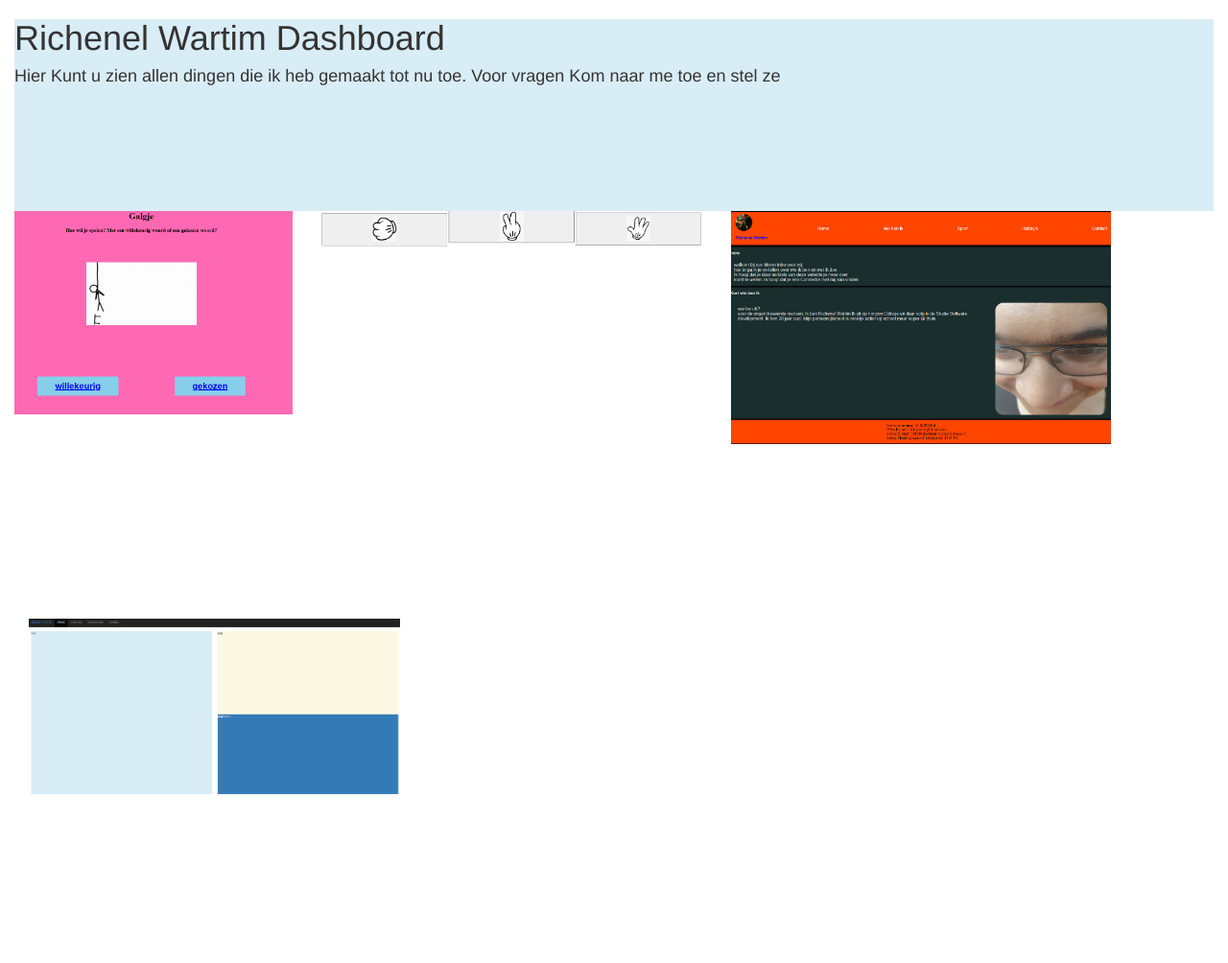
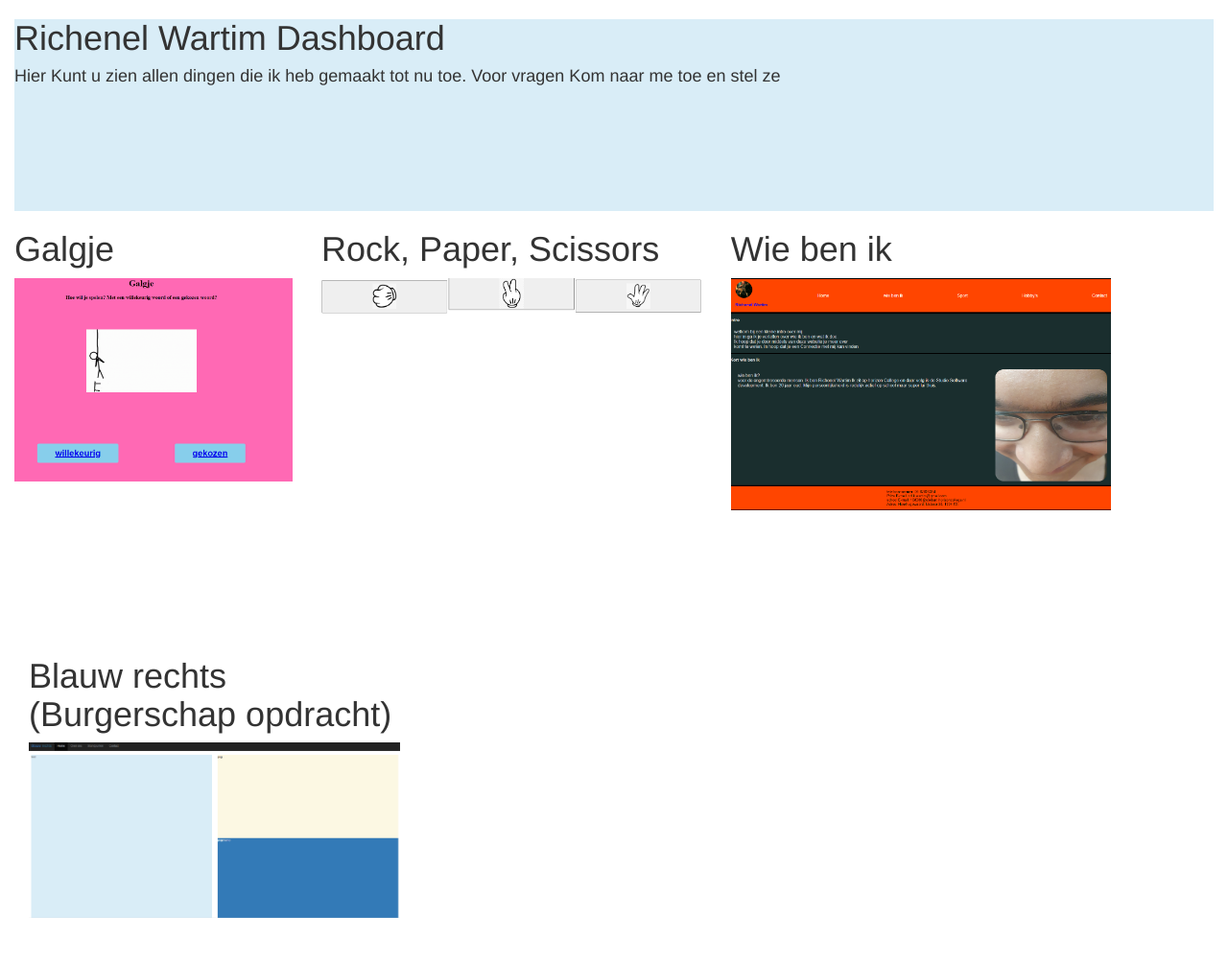
Before and after one commit to horizoncollege/ao-alkmaar-RichenelWartim, a PHP site: page / in a window 1280 px wide. Shown: the top 1004 px of the page at 96% size. Before the commit the page ends 828 px from the top, so only its background shows below. Run offline with PHP 8.4, Linux system fonts and the light colour scheme.

Commit message:
Add files via upload

```diff
--- a/index.php
+++ b/index.php
@@ -20,21 +20,25 @@
                 </div>
             </div>
             <div class="col-sm-3 w-50">
+                <h1>Galgje</h1>
                 <a href="Galgje/" target="_blank"><img src="img/Galgje.png" alt="HTML tutorial" class="row-sm-4 w-50" style="width: 100%;"></a>
             </div>
             <div class="col-sm-4 w-50">
                 <div class="row-sm-3 " style="height: 425px;">
+                    <h1>Rock, Paper, Scissors</h1>
                     <a href="RPS/" target="_blank"><img src="img/RPS.png" alt="HTML tutorial" class="row-sm-4 w-50" style="width: 100%;"></a>
                 </div>
             </div>
             <div class="col-sm-4 w-50">
                 <div class="row-sm-3 " style="height: 425px;">
+                    <h1>Wie ben ik</h1>
                     <a href="Wie/" target="_blank"><img src="img/Wie.png" alt="HTML tutorial" class="row-sm-4 w-50" style="width: 100%;"></a>
                 </div>
             </div>
         </div>
         <div class="col-sm-4 w-50">
             <div class="row-sm-3 " style="height: 425px;">
+                <h1>Blauw rechts (Burgerschap opdracht)</h1>
                 <a href="br/" target="_blank"><img src="img/br.png" alt="HTML tutorial" class="row-sm-4 w-50" style="width: 100%;"></a>
             </div>
         </div>
```
